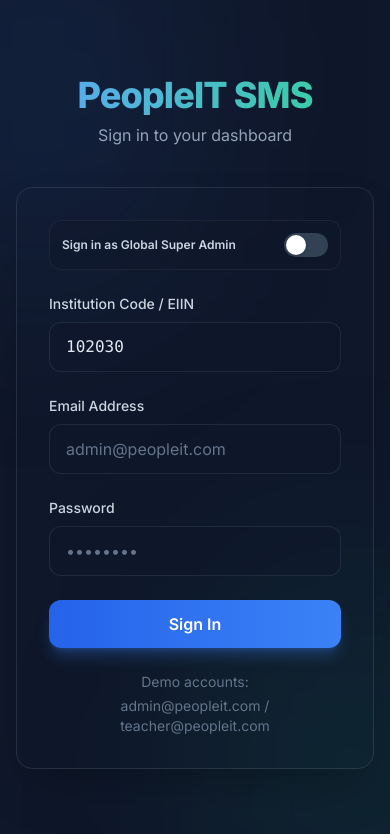
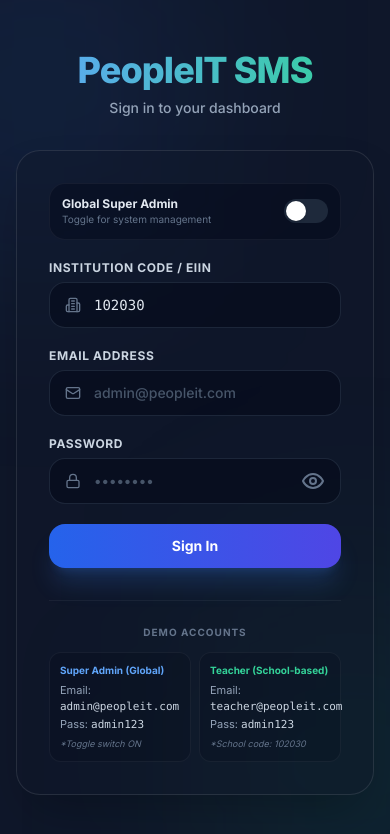
Before and after one commit to RafatAiub/PeopleIT-SMS-student-management-system-, a React (Vite) app in the folder frontend/: page /login in a window 390 px wide. Shown: the top 834 px of the page. Built offline with nearby package versions, Linux system fonts and the light colour scheme; no server answers.

Commit message:
feat: upgrade login page design and improve mobile responsive sidebar navigation

```diff
--- a/frontend/src/pages/Login.tsx
+++ b/frontend/src/pages/Login.tsx
@@ -1,12 +1,14 @@
 import React, { useState } from 'react';
 import { useNavigate, useLocation } from 'react-router-dom';
 import { useAuth } from '../hooks/useAuth';
+import { Eye, EyeOff, Mail, Lock, Building2 } from 'lucide-react';
 
 const Login = () => {
   const [email, setEmail] = useState('');
   const [password, setPassword] = useState('');
   const [institutionCode, setInstitutionCode] = useState('102030');
   const [isSuperAdmin, setIsSuperAdmin] = useState(false);
+  const [showPassword, setShowPassword] = useState(false);
   const { login } = useAuth();
   const navigate = useNavigate();
   const location = useLocation();
@@ -15,9 +17,9 @@
     e.preventDefault();
     try {
       await login.mutateAsync({
-        email,
-        password,
-        institutionCode: isSuperAdmin ? '' : institutionCode
+        email: email.trim(),
+        password: password.trim(),
+        institutionCode: isSuperAdmin ? '' : institutionCode.trim()
       });
       const from = location.state?.from?.pathname || '/';
       navigate(from, { replace: true });
@@ -25,7 +27,6 @@
       // Error handling is managed by hook toast notification
     }
   };
-
 
   return (
     <div className="min-h-screen bg-[#0F172A] flex items-center justify-center p-4">
@@ -35,20 +36,23 @@
         <div className="absolute bottom-[-10%] right-[-10%] w-[40%] h-[40%] rounded-full bg-emerald-500/20 blur-[120px]" />
       </div>
 
-      <div className="relative z-10 w-full max-w-md">
-        <div className="text-center mb-10">
-          <h1 className="text-4xl font-extrabold tracking-tight text-transparent bg-clip-text bg-gradient-to-r from-blue-400 to-emerald-400 mb-2">
+      <div className="relative z-10 w-full max-w-md animate-in fade-in slide-in-from-bottom-4 duration-300">
+        <div className="text-center mb-8">
+          <h1 className="text-4xl font-black tracking-tight text-transparent bg-clip-text bg-gradient-to-r from-blue-400 to-emerald-400 mb-2">
             PeopleIT SMS
           </h1>
-          <p className="text-slate-400">Sign in to your dashboard</p>
+          <p className="text-slate-400 text-sm font-medium">Sign in to your dashboard</p>
         </div>
 
-        <div className="glass p-8 rounded-2xl shadow-2xl border border-white/10 relative overflow-hidden">
-          <form onSubmit={handleLogin} className="space-y-6">
+        <div className="glass p-8 rounded-3xl shadow-2xl border border-white/10 relative overflow-hidden bg-slate-900/40">
+          <form onSubmit={handleLogin} className="space-y-5">
 
             {/* Super Admin Login Toggle */}
-            <div className="flex items-center justify-between bg-slate-900/40 p-3 rounded-xl border border-white/5">
-              <span className="text-xs font-semibold text-slate-300">Sign in as Global Super Admin</span>
+            <div className="flex items-center justify-between bg-slate-950/40 p-3 rounded-2xl border border-white/5 transition-all">
+              <div>
+                <span className="text-xs font-bold text-slate-200 block">Global Super Admin</span>
+                <span className="text-[10px] text-slate-500 block">Toggle for system management</span>
+              </div>
               <button
                 type="button"
                 onClick={() => {
@@ -56,7 +60,7 @@
                   if (!isSuperAdmin) setInstitutionCode('');
                   else setInstitutionCode('102030');
                 }}
-                className={`relative inline-flex h-6 w-11 flex-shrink-0 cursor-pointer rounded-full border-2 border-transparent transition-colors duration-200 ease-in-out focus:outline-none ${isSuperAdmin ? 'bg-blue-600' : 'bg-slate-700'}`}
+                className={`relative inline-flex h-6 w-11 flex-shrink-0 cursor-pointer rounded-full border-2 border-transparent transition-colors duration-200 ease-in-out focus:outline-none ${isSuperAdmin ? 'bg-blue-500' : 'bg-slate-800'}`}
               >
                 <span
                   className={`pointer-events-none inline-block h-5 w-5 transform rounded-full bg-white shadow ring-0 transition duration-200 ease-in-out ${isSuperAdmin ? 'translate-x-5' : 'translate-x-0'}`}
@@ -64,55 +68,76 @@
               </button>
             </div>
 
+            {/* Institution Code (EIIN) */}
             {!isSuperAdmin && (
-              <div>
-                <label className="block text-sm font-medium text-slate-300 mb-2">
+              <div className="space-y-1.5">
+                <label className="block text-xs font-bold text-slate-300 uppercase tracking-wider">
                   Institution Code / EIIN
                 </label>
+                <div className="relative">
+                  <Building2 className="absolute left-4 top-1/2 -translate-y-1/2 w-4 h-4 text-slate-500" />
                   <input
                     type="text"
                     pattern="[0-9]*"
                     required
                     value={institutionCode}
                     onChange={(e) => setInstitutionCode(e.target.value.replace(/\D/g, ''))}
-                  className="w-full bg-slate-900/50 border border-slate-700/50 rounded-xl px-4 py-3 text-slate-200 placeholder-slate-500 focus:outline-none focus:ring-2 focus:ring-blue-500/50 transition-all font-mono"
+                    className="w-full bg-slate-950/50 border border-slate-700/50 rounded-2xl pl-11 pr-4 py-3 text-slate-200 placeholder-slate-600 focus:outline-none focus:ring-2 focus:ring-blue-500/50 transition-all font-mono text-sm"
                     placeholder="102030"
                   />
                 </div>
+              </div>
             )}
 
-            <div>
-              <label className="block text-sm font-medium text-slate-300 mb-2">
+            {/* Email Address */}
+            <div className="space-y-1.5">
+              <label className="block text-xs font-bold text-slate-300 uppercase tracking-wider">
                 Email Address
               </label>
+              <div className="relative">
+                <Mail className="absolute left-4 top-1/2 -translate-y-1/2 w-4 h-4 text-slate-500" />
                 <input
                   type="email"
                   required
                   value={email}
                   onChange={(e) => setEmail(e.target.value)}
-                className="w-full bg-slate-900/50 border border-slate-700/50 rounded-xl px-4 py-3 text-slate-200 placeholder-slate-500 focus:outline-none focus:ring-2 focus:ring-blue-500/50 transition-all"
+                  className="w-full bg-slate-950/50 border border-slate-700/50 rounded-2xl pl-11 pr-4 py-3 text-slate-200 placeholder-slate-600 focus:outline-none focus:ring-2 focus:ring-blue-500/50 transition-all text-sm font-medium"
                   placeholder="admin@peopleit.com"
                 />
               </div>
+            </div>
 
-            <div>
-              <label className="block text-sm font-medium text-slate-300 mb-2">
+            {/* Password */}
+            <div className="space-y-1.5">
+              <label className="block text-xs font-bold text-slate-300 uppercase tracking-wider">
                 Password
               </label>
+              <div className="relative">
+                <Lock className="absolute left-4 top-1/2 -translate-y-1/2 w-4 h-4 text-slate-500" />
                 <input
-                type="password"
+                  type={showPassword ? 'text' : 'password'}
                   required
                   value={password}
                   onChange={(e) => setPassword(e.target.value)}
-                className="w-full bg-slate-900/50 border border-slate-700/50 rounded-xl px-4 py-3 text-slate-200 placeholder-slate-500 focus:outline-none focus:ring-2 focus:ring-blue-500/50 transition-all"
+                  className="w-full bg-slate-950/50 border border-slate-700/50 rounded-2xl pl-11 pr-12 py-3 text-slate-200 placeholder-slate-600 focus:outline-none focus:ring-2 focus:ring-blue-500/50 transition-all text-sm font-medium"
                   placeholder="••••••••"
                 />
+                <button
+                  type="button"
+                  onClick={() => setShowPassword(!showPassword)}
+                  className="absolute right-4 top-1/2 -translate-y-1/2 text-slate-500 hover:text-slate-300 focus:outline-none transition-colors"
+                  title={showPassword ? 'Hide password' : 'Show password'}
+                >
+                  {showPassword ? <EyeOff className="w-4.5 h-4.5" /> : <Eye className="w-4.5 h-4.5" />}
+                </button>
+              </div>
             </div>
 
+            {/* Sign In Button */}
             <button
               type="submit"
               disabled={login.isPending}
-              className="w-full bg-gradient-to-r from-blue-600 to-blue-500 hover:from-blue-500 hover:to-blue-400 text-white font-semibold py-3 px-4 rounded-xl shadow-lg shadow-blue-500/30 transition-all transform active:scale-[0.98] disabled:opacity-70 disabled:cursor-not-allowed flex items-center justify-center"
+              className="w-full bg-gradient-to-r from-blue-600 to-indigo-600 hover:from-blue-500 hover:to-indigo-500 text-white font-bold py-3 px-4 rounded-2xl shadow-xl shadow-blue-500/20 transition-all transform active:scale-[0.98] disabled:opacity-75 disabled:cursor-not-allowed flex items-center justify-center text-sm"
             >
               {login.isPending ? (
                 <svg className="animate-spin -ml-1 mr-3 h-5 w-5 text-white" xmlns="http://www.w3.org/2000/svg" fill="none" viewBox="0 0 24 24">
@@ -125,10 +150,25 @@
             </button>
           </form>
 
-          <div className="mt-6 text-center text-sm text-slate-500">
-            <p>Demo accounts:</p>
-            <p className="mt-1">admin@peopleit.com / teacher@peopleit.com</p>
+          {/* Demo Accounts - Cleared from Confusion */}
+          <div className="mt-8 pt-6 border-t border-white/5 space-y-3">
+            <h4 className="text-[10px] font-bold text-slate-500 uppercase tracking-widest text-center">Demo Accounts</h4>
+            <div className="grid grid-cols-2 gap-2 text-left">
+              <div className="bg-slate-950/20 p-2.5 rounded-xl border border-white/5">
+                <span className="text-[10px] font-bold text-blue-400 block">Super Admin (Global)</span>
+                <span className="text-[11px] text-slate-400 block mt-1">Email: <span className="text-slate-300 font-mono">admin@peopleit.com</span></span>
+                <span className="text-[11px] text-slate-400 block">Pass: <span className="text-slate-300 font-mono">admin123</span></span>
+                <span className="text-[9px] text-slate-500 block mt-1 italic">*Toggle switch ON</span>
               </div>
+              <div className="bg-slate-950/20 p-2.5 rounded-xl border border-white/5">
+                <span className="text-[10px] font-bold text-emerald-400 block">Teacher (School-based)</span>
+                <span className="text-[11px] text-slate-400 block mt-1">Email: <span className="text-slate-300 font-mono">teacher@peopleit.com</span></span>
+                <span className="text-[11px] text-slate-400 block">Pass: <span className="text-slate-300 font-mono">admin123</span></span>
+                <span className="text-[9px] text-slate-500 block mt-1 italic">*School code: 102030</span>
+              </div>
+            </div>
+          </div>
+
         </div>
       </div>
     </div>
--- a/frontend/src/store/uiStore.ts
+++ b/frontend/src/store/uiStore.ts
@@ -13,6 +13,9 @@
   sidebarCollapsed: boolean;
   toggleSidebar: () => void;
   setSidebarCollapsed: (val: boolean) => void;
+  mobileMenuOpen: boolean;
+  toggleMobileMenu: () => void;
+  setMobileMenuOpen: (val: boolean) => void;
   notifications: Notification[];
   addNotification: (n: Omit<Notification, 'id' | 'read' | 'createdAt'>) => void;
   markNotificationRead: (id: string) => void;
@@ -24,6 +27,10 @@
   toggleSidebar: () =>
     set((state) => ({ sidebarCollapsed: !state.sidebarCollapsed })),
   setSidebarCollapsed: (val) => set({ sidebarCollapsed: val }),
+  mobileMenuOpen: false,
+  toggleMobileMenu: () =>
+    set((state) => ({ mobileMenuOpen: !state.mobileMenuOpen })),
+  setMobileMenuOpen: (val) => set({ mobileMenuOpen: val }),
   notifications: [
     {
       id: '1',
```
Also changed, not shown: frontend/src/App.tsx (+33 -1 lines), frontend/src/components/Layout/Sidebar.tsx (+33 -16 lines). Lines whose indentation alone changed are shown as unchanged.
